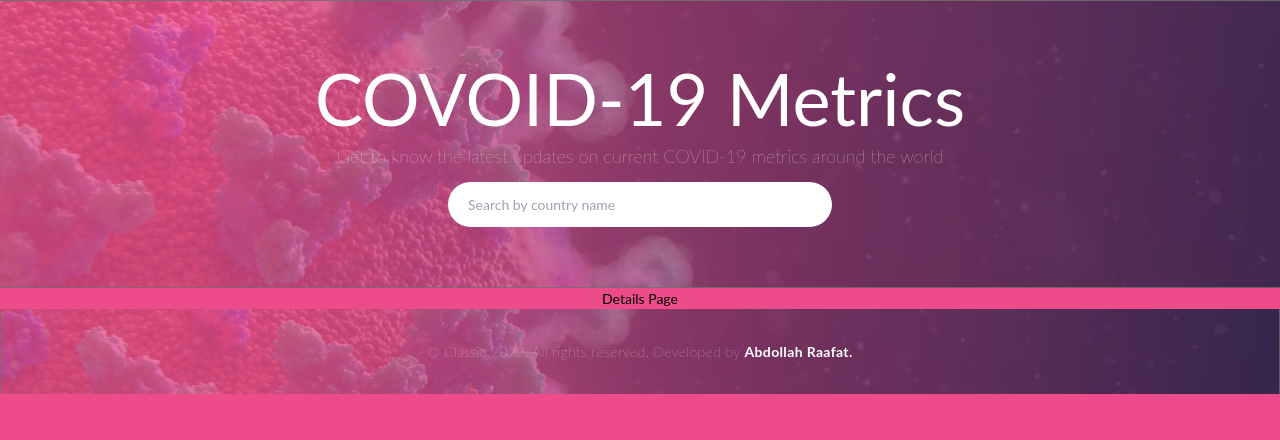
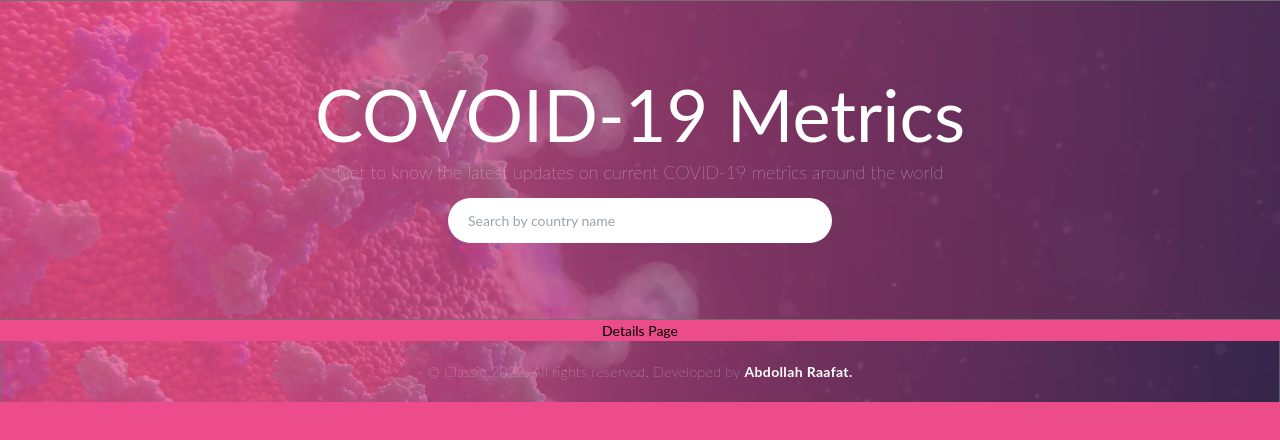
Before and after one commit to AbdollahRaafat/covid19, a React (Create React App) app: page /1 in a window 1280 px wide. Shown: the top 440 px of the page. Built offline with nearby package versions, Linux system fonts and the light colour scheme.

Commit message:
Display footer sticky to bottom

```diff
--- a/src/components/Footer.jsx
+++ b/src/components/Footer.jsx
@@ -1,11 +1,11 @@
 import React from 'react';
 
 const Footer = () => (
-  <div className="py-8 flex justify-center items-center hero">
+  <div className="py-5 flex justify-center items-center hero bottom-0 w-full sticky">
     <h1 className="font-thin text-gray-100 tracking-wide">
       &copy; Classic 2022. All rights reserved. Developed by
       {' '}
-      <a className="text-white font-bold"  href="https://github.com/AbdollahRaafat">Abdollah Raafat.</a>
+      <a className="text-white font-bold" href="https://github.com/AbdollahRaafat">Abdollah Raafat.</a>
       {' '}
     </h1>
   </div>
--- a/src/components/Hero.jsx
+++ b/src/components/Hero.jsx
@@ -1,7 +1,7 @@
 import React from 'react';
 
 const Header = () => (
-  <div className="h-72 flex items-center justify-center hero">
+  <div className="h-80 flex items-center justify-center hero">
     <div className="w-2/3 md:w-3/4">
       <h1 className="text-2xl sm:text-3xl md:text-4xl lg:text-7xl text-white mb-2">COVOID-19 Metrics</h1>
       <p className="text-xs sm:text-lg font-thin text-white">
```
